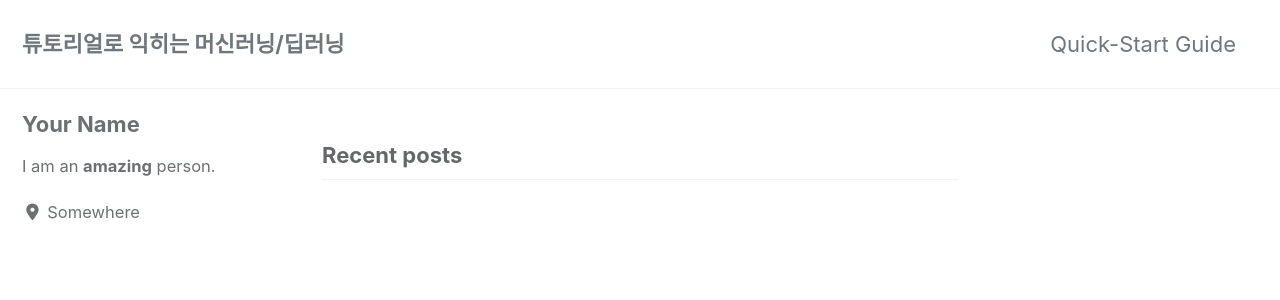
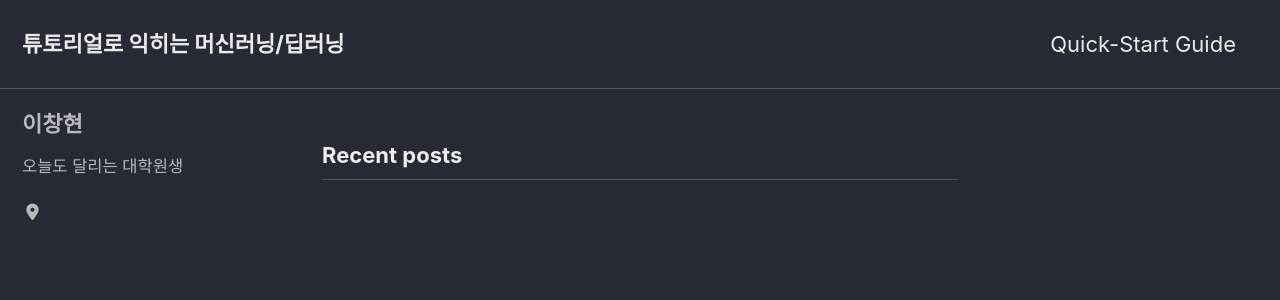
Before and after one commit to chlee1016/chlee1016.github.io, a Jekyll site: the page built from index.html, in a window 1280 px wide and 900 px high. Shown: the top 300 px of the window. Built offline with Jekyll 4.4.1, drawn with Linux system fonts in a browser that asks for light colours; cached includes are drawn as plain includes; nearby versions of some CDN libraries; the list of posts is cut into pages by our own code.

Commit message:
theme changed

```diff
--- a/_config.yml
+++ b/_config.yml
@@ -12,7 +12,7 @@
 
 # theme                  : "minimal-mistakes-jekyll"
 # remote_theme           : "mmistakes/minimal-mistakes"
-minimal_mistakes_skin    : "default" # "air", "aqua", "contrast", "dark", "dirt", "neon", "mint", "plum", "sunrise"
+minimal_mistakes_skin    : "dark" #"default" "air", "aqua", "contrast", "dark", "dirt", "neon", "mint", "plum", "sunrise"
 
 # Site Settings
 locale                   : "en-US"
@@ -93,10 +93,10 @@ analytics:
 
 # Site Author
 author:
-  name             : "Your Name"
+  name             : "이창현"
   avatar           : # path of avatar image, e.g. "/assets/images/bio-photo.jpg"
-  bio              : "I am an **amazing** person."
-  location         : "Somewhere"
+  bio              : "오늘도 달리는 대학원생"
+  location         : ""
   email            :
   links:
     - label: "Email"
```
